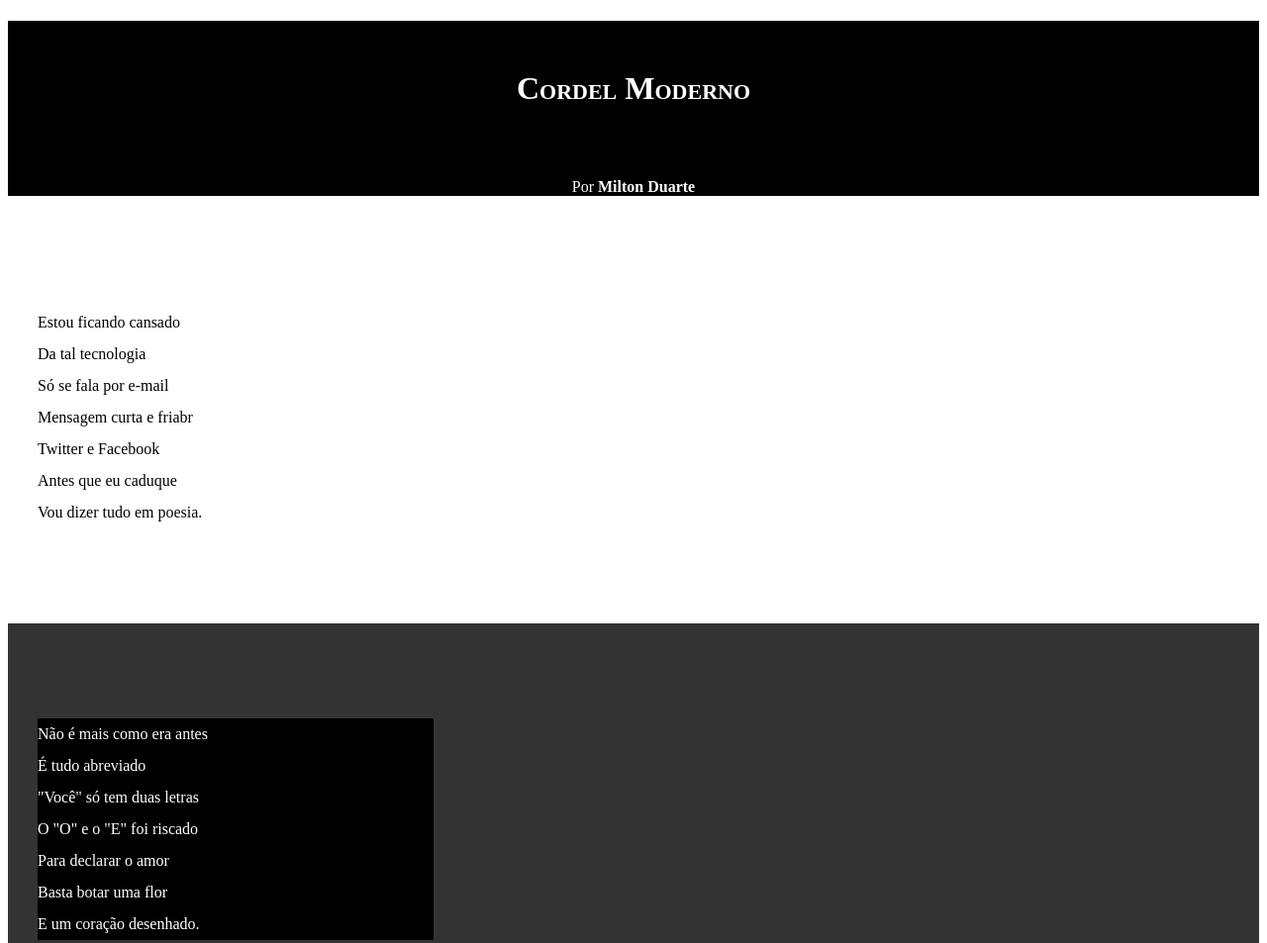
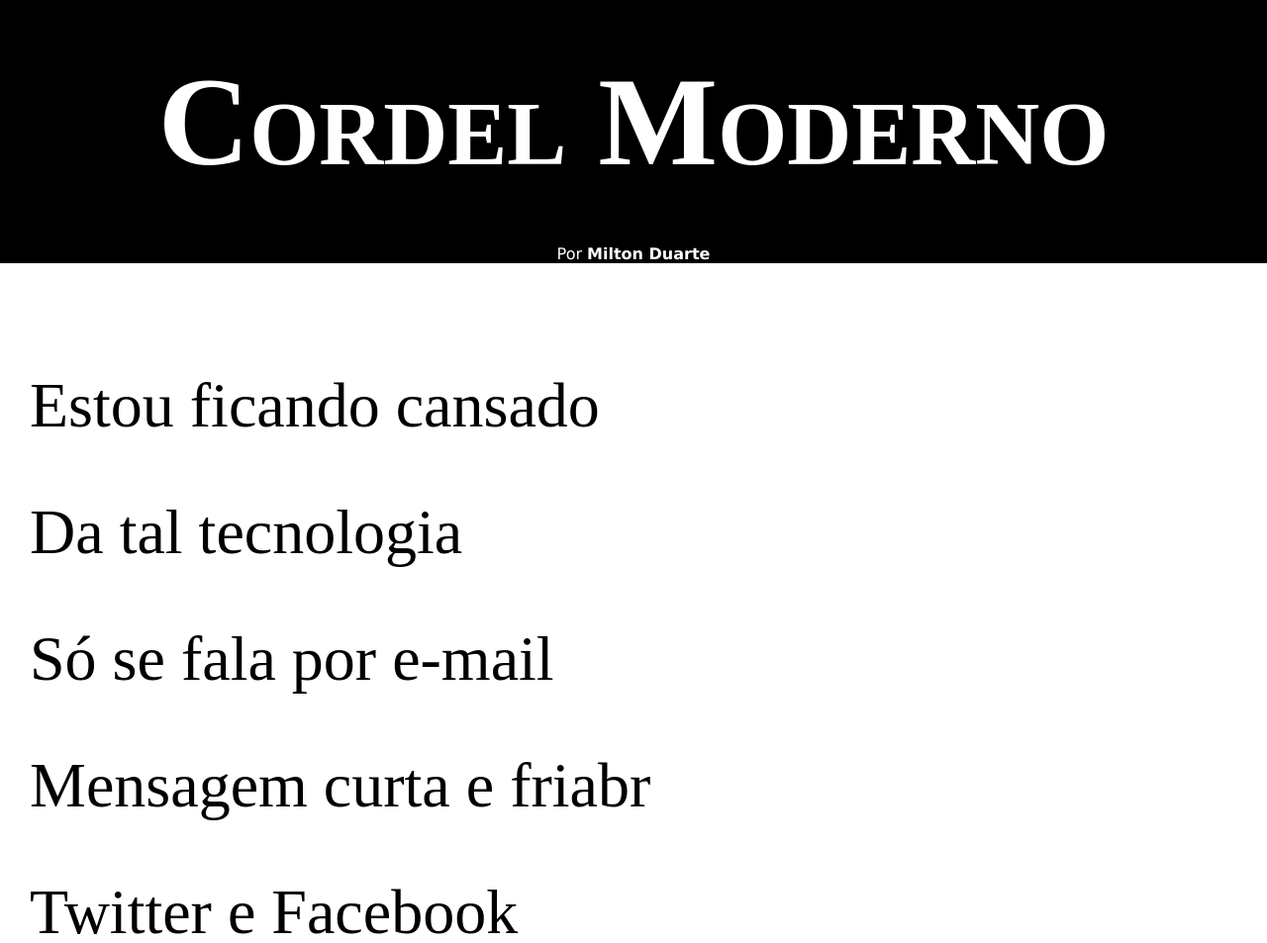
Before and after one commit to caiootoni/HTML-CSS, a plain HTML site: page desafios/desafio11/index.html in a window 1280 px wide. Shown: the top 953 px of the page at 99% size. Drawn offline with Linux system fonts and the light colour scheme.

Commit message:
atualização de estilos

```diff
--- a/desafios/desafio11/estilo/style.css
+++ b/desafios/desafio11/estilo/style.css
@@ -1,4 +1,12 @@
 @charset "UTF-8"
+@import url('https://fonts.googleapis.com/css2?family=Passion+One&family=Sriracha&display=swap');
+
+:root {
+    --fonte1: Verdana, Geneva, Tahoma, sans-serif;
+    --fonte2: 'Passion One', cursiva;
+    --fonte3: 'Sriracha', cursiva;
+
+}
 
 * {
     margin: 0px;
@@ -8,6 +16,7 @@
 html, body{
     min-height: 100vh;
     background-color: white;
+    font-family: var(--fonte1);
 }
 
 header {
@@ -19,6 +28,8 @@ header {
 header > h1 {
     padding-top: 50px;
     font-variant: small-caps;
+    font-family: var(--fonte2);
+    font-size: 10vw;
 }
 
 header > p {
@@ -40,6 +51,8 @@ section {
     padding-bottom: 10vh;
     line-height: 2em;
     padding-left: 30px;
+    font-family: var(--fonte3);
+    font-size: 5vw;
 }
 
 section.normal {
@@ -53,7 +66,8 @@ section.imagem {
 }
 
 section.imagem > p {
-    width: 400px;
+    display: inline-block;
+    padding: 5px;
     background-color: rgba(0, 0, 0, 253);
 }
 
```
